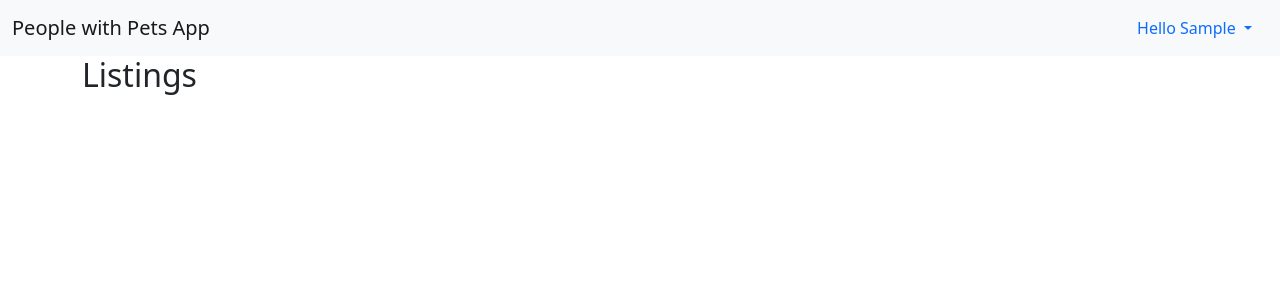
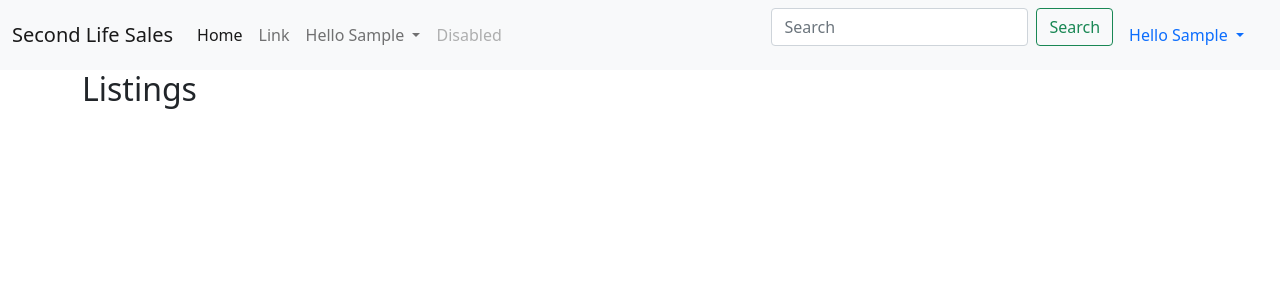
Before and after one commit to joelghill/SecondLifeSales, a Django app: page /listings/ in a window 1280 px wide. Shown: the top 300 px of the page. Run offline with Django 4.2, Linux system fonts and the light colour scheme; the visitor is signed in with stand-in values (Sample User, id 1); data that the repository does not hold is empty; some libraries are stand-ins or nearby versions.

Commit message:
Implemented search

```diff
--- a/common/templates/base_template.html
+++ b/common/templates/base_template.html
@@ -1,5 +1,6 @@
 {% load static %}
 <html>
+
 <head>
     <link rel="stylesheet" href="{% static 'bootstrap/css/bootstrap.min.css' %}">
     <script src="{% static 'bootstrap/js/bootstrap.bundle.min.js' %}"></script>
@@ -8,13 +9,44 @@
     {% block css %}{% endblock %}
     {% block scripts %}{% endblock %}
 </head>
+
 <body>
-        <nav class="navbar navbar-light bg-light">
+    <nav class="navbar navbar-expand-lg navbar-light bg-light">
         <div class="container-fluid">
-              <a class="navbar-brand" href="#">People with Pets App</a>
+            <a class="navbar-brand" href="{% url 'home' %}">Second Life Sales</a>
+            <button class="navbar-toggler" type="button" data-bs-toggle="collapse"
+                data-bs-target="#navbarSupportedContent" aria-controls="navbarSupportedContent" aria-expanded="false"
+                aria-label="Toggle navigation">
+                <span class="navbar-toggler-icon"></span>
+            </button>
+            <div class="collapse navbar-collapse" id="navbarSupportedContent">
+                <ul class="navbar-nav me-auto mb-2 mb-lg-0">
+                    <li class="nav-item">
+                        <a class="nav-link active" aria-current="page" href="#">Home</a>
+                    </li>
+                    <li class="nav-item">
+                        <a class="nav-link" href="#">Link</a>
+                    </li>
+                    <li class="nav-item dropdown">
+                        <a class="nav-link dropdown-toggle" href="#" id="navbarDropdown" role="button"
+                            data-bs-toggle="dropdown" aria-expanded="false">
+                            Hello {{ user.first_name }}
+                        </a>
+                        <ul class="dropdown-menu" aria-labelledby="navbarDropdown">
+                            <li><a class="dropdown-item" href="{% url 'logout' %}">Logout</a></li>
+                        </ul>
+                    </li>
+                    <li class="nav-item">
+                        <a class="nav-link disabled" href="#" tabindex="-1" aria-disabled="true">Disabled</a>
+                    </li>
+                </ul>
+                <form class="d-flex" method="GET" action="{% url 'home' %}">
+                    <input name="q" class="form-control me-2" type="search" placeholder="Search" aria-label="Search">
+                    <button class="btn btn-outline-success" type="submit">Search</button>
+                </form>
                 <div class="d-flex">
                     {% if user.is_authenticated %}
-                <div class="dropdown">
+                    <div class="me-2">
                         <a class="nav-link dropdown-toggle" href="#" id="navbarDropdown" role="button" data-bs-toggle="dropdown" aria-expanded="false">
                             Hello {{ user.first_name }}
                         </a>
@@ -23,14 +55,17 @@
                         </ul>
                     </div>
                     {% else %}
-                    <a class="btn btn-primary btn-sm" role="button" href="{% url 'login' %}">Log In</a>
+                        <a class="btn btn-primary me-2" role="button" href="{% url 'login' %}">Log In</a>
                     {% endif %}
                   </div>
             </div>
+        </div>
     </nav>
+
     <div id="content" class="container">
         <h2 id=title>{% block page_title %}{% endblock %}</h2>
         {% block content %}{% endblock %}
     </div>
 </body>
+
 </html>
--- a/listings/views.py
+++ b/listings/views.py
@@ -1,4 +1,5 @@
 from django.views.generic import ListView, DetailView, TemplateView
+from django.db.models import Q
 from listings.models import Listing
 
 
@@ -25,10 +26,21 @@ class ListingsHomeView(TemplateView):
     template_name = "listings/listings_home.html"
 
     def get_context_data(self, **kwargs):
+
+        q = self.request.GET.get("q")
+
         context = super().get_context_data(**kwargs)
-        context["listings"] = self.get_listings()
+        context["listings"] = self.get_listings(search_query=q)
 
         return context
 
-    def get_listings(self):
-        return Listing.objects.filter(published=True)
+    def get_listings(self, search_query=None):
+        search = Listing.objects.filter(published=True)
+
+        if search_query:
+            search = search.filter(
+                Q(description__icontains=search_query) |
+                Q(title__icontains=search_query)
+            )
+
+        return search
```
Lines whose indentation alone changed are shown as unchanged.
